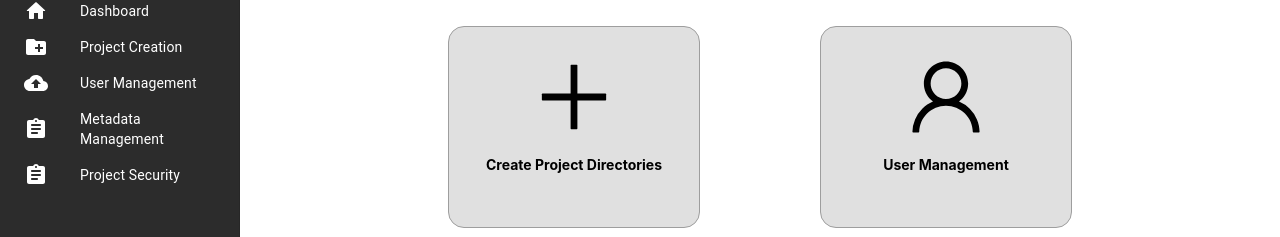
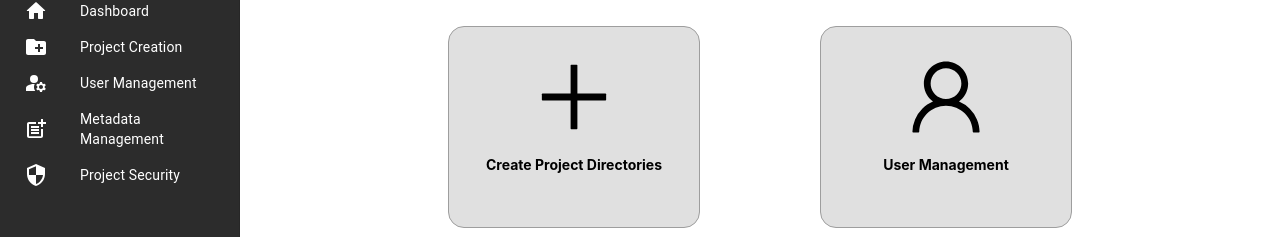
Before and after one commit to Sneaky-Breeky/Team-6-AE, a React (Create React App) app in the folder src/frontend/: page /admin/dashboard in a window 1280 px wide. Shown: the part 168-405 px from the top of the page. Built offline with nearby package versions, Linux system fonts and the light colour scheme; sample sign-in values are in the browser's storage.

Commit message:
update nav icons

```diff
--- a/src/frontend/src/components/MenuContent.js
+++ b/src/frontend/src/components/MenuContent.js
@@ -11,6 +11,9 @@ import BackupTableIcon from '@mui/icons-material/BackupTable';
 import PeopleRoundedIcon from '@mui/icons-material/PeopleRounded';
 import CreateNewFolderIcon from '@mui/icons-material/CreateNewFolder';
 import AssignmentRoundedIcon from '@mui/icons-material/AssignmentRounded';
+import ManageAccountsIcon from '@mui/icons-material/ManageAccounts';
+import PostAddIcon from '@mui/icons-material/PostAdd';
+import SecurityIcon from '@mui/icons-material/Security';
 import { isAdmin } from '../utils/auth';
 
 
@@ -24,9 +27,9 @@ var userPages = [
 var adminPages = [
   { text: 'Dashboard', url: 'dashboard', icon: <HomeRoundedIcon /> },
   { text: 'Project Creation', url: 'projectCreation', icon: <CreateNewFolderIcon /> },
-  { text: 'User Management', url: 'userManagement', icon: <CloudUploadIcon /> },
-  { text: 'Metadata Management', url: 'metadataManagement', icon: <AssignmentRoundedIcon /> },
-  { text: 'Project Security', url: 'projectSecurity', icon: <AssignmentRoundedIcon /> },
+  { text: 'User Management', url: 'userManagement', icon: <ManageAccountsIcon /> },
+  { text: 'Metadata Management', url: 'metadataManagement', icon: <PostAddIcon /> },
+  { text: 'Project Security', url: 'projectSecurity', icon: <SecurityIcon /> },
 ];
 
 
```
